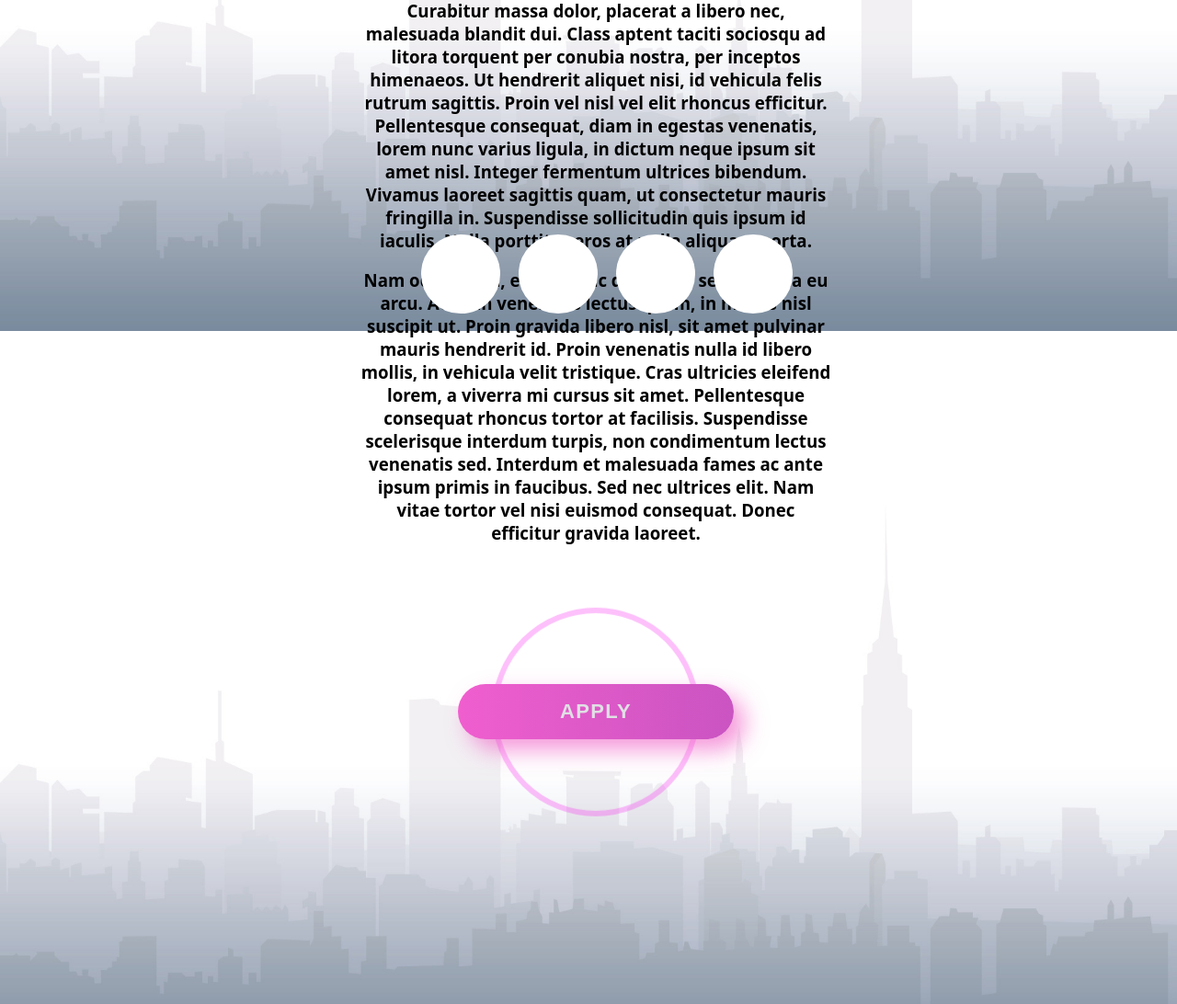
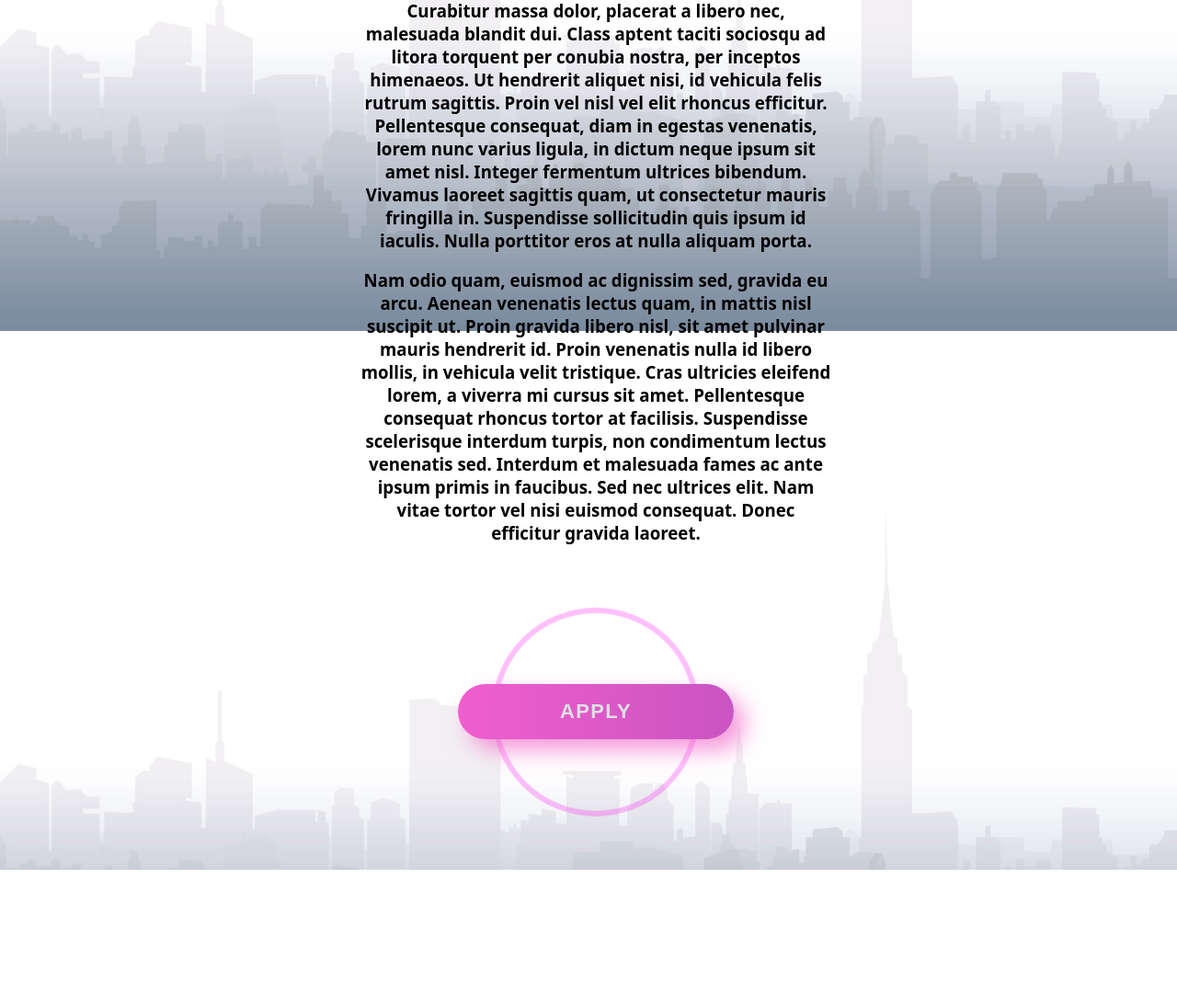
Before and after one commit to mudriy-glist/career_map, a Django app: template careers/backend/templates/backend/voodoo_newstarter.html in a window 1280 px wide. Shown: the part 1240-2332 px from the top of the page at 92% size. After the commit the page ends 2186 px from the top, so only its background shows below. Run offline with Django 3.2, Linux system fonts and the light colour scheme; the template is opened without the code that fills it, so the values that code supplies are empty.

Commit message:
icons fixed/links on voodoo_newstarter page are disabled for a design purposes

```diff
--- a/careers/backend/templates/backend/layout.html
+++ b/careers/backend/templates/backend/layout.html
@@ -4,6 +4,7 @@
 <html lang="en">
     <head>
         <meta name="viewport" content="width=device-width, initial-scale=1.0">
+        <link rel="shortcut icon" href="/favicon.ico" />
         {% block head %}
         {% endblock %}
 
--- a/careers/backend/templates/backend/voodoo_newstarter.html
+++ b/careers/backend/templates/backend/voodoo_newstarter.html
@@ -4,6 +4,7 @@
 {% block head %}
 <title>Voodoo Newstarter</title>
 <link rel="stylesheet" href="{% static 'backend/style_voodoo_newstarter.css' %}">
+<link rel="stylesheet" href="https://maxcdn.bootstrapcdn.com/font-awesome/4.7.0/css/font-awesome.min.css">
 <style>
   h1 {
     text-align: center;
@@ -77,7 +78,7 @@
 </a>
 
 
-<div class="row" width="100%">
+<!-- <div class="row" width="100%">
   <div class="col">
   <ul class="nav223">
       <li class="nav223">
@@ -88,7 +89,7 @@
       </li>
       <li class="nav223">
           <a href="http://www.davall.co.uk/" target="_blank">
-              <i class="fa fa-globe" aria-hidden="true">
+              <i class="fa fa-globe icon" aria-hidden="true">
               </i>
           </a>
       </li>
@@ -100,11 +101,11 @@
       </li>
       <li class="nav223">
           <a href="https://www.instagram.com/mtimotion/" target="_blank">
-              <i class="fa fa-instagram" aria-hidden="true"></i>
+              <i class="fa fa-instagram icon" aria-hidden="true"></i>
           </a>
       </li>
     </ul>
   </div>
-</div>
+</div> -->
 
 {% endblock %}
```
Also changed, not shown: careers/backend/templates/backend/application_form.html (+4 -3 lines).
